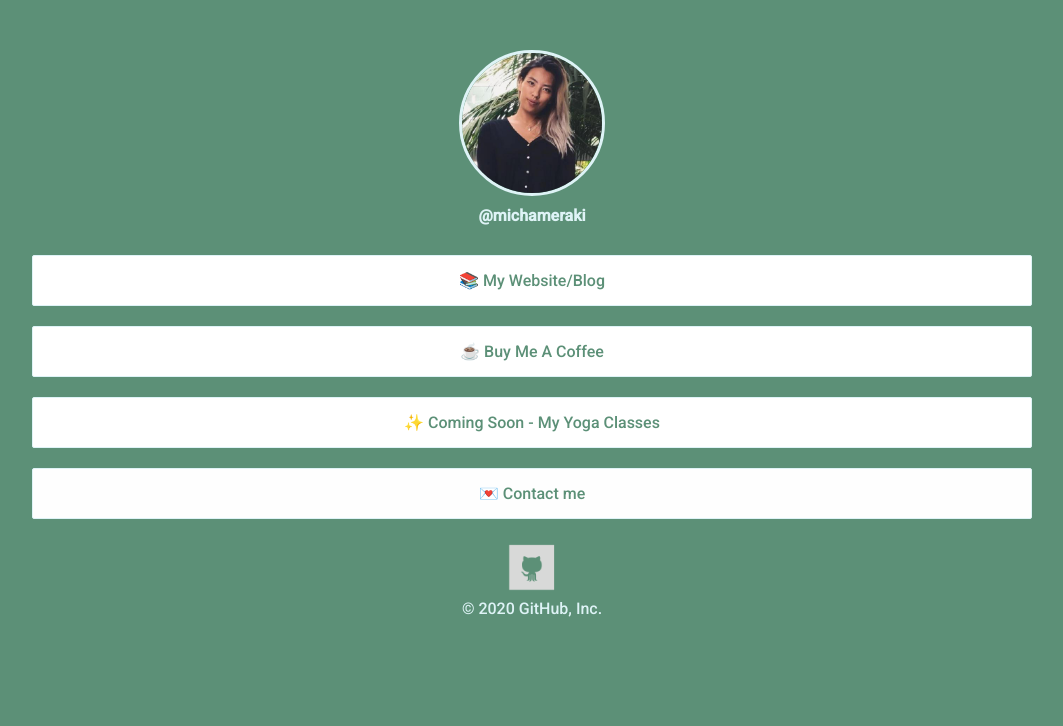
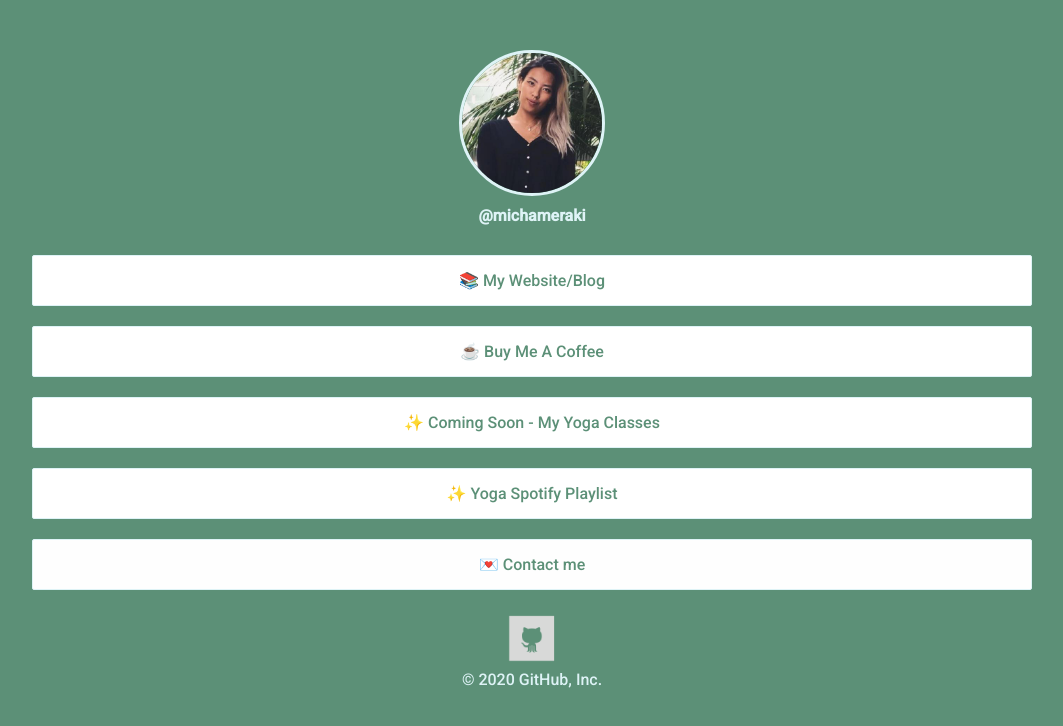
Before and after one commit to michellevdb/linkinbio, a plain HTML site: page index.html in a window 1280 px wide. Shown: the whole page, without its empty margins (108-1171 px from the left). Drawn offline with Linux system fonts and the light colour scheme.

Commit message:
spotify playlist

```diff
--- a/index.html
+++ b/index.html
@@ -77,6 +77,15 @@
 						✨ Coming Soon - My Yoga Classes
 					</div>
 				</a>
+				<a
+					href="https://open.spotify.com/playlist/2uXQcPWFc0pUQR5iQ7TTp3?si=Q_pa-845RLWckE5wa3jzpw"
+					target="_blank"
+					rel="noopener noreferrer"
+				>
+					<div class="link-list-item light">
+						✨ Yoga Spotify Playlist
+					</div>
+				</a>
 				<a href="mailto:michameraki@gmail.com">
 					<div class="link-list-item dark">
 						💌 Contact me
```
